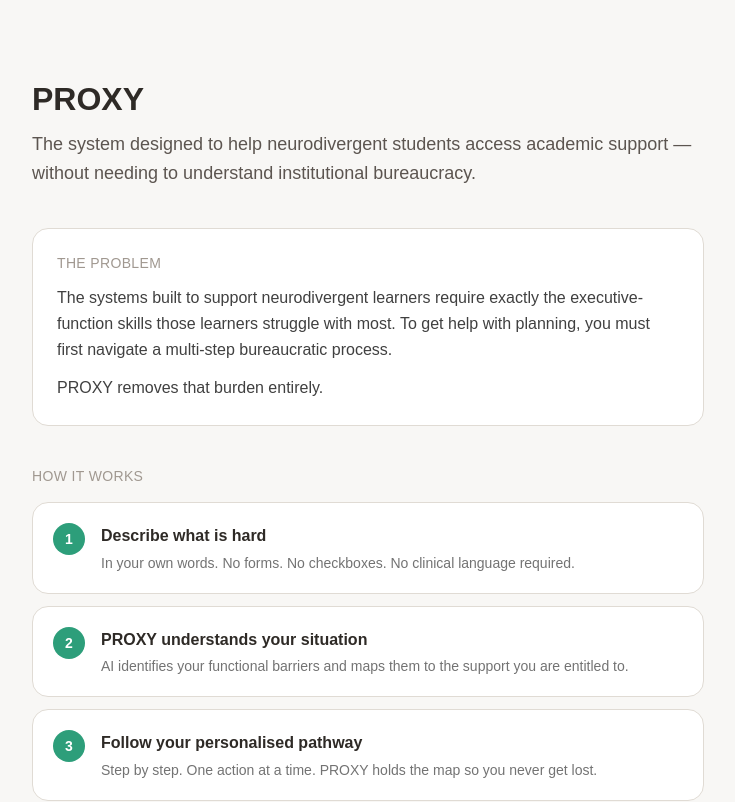
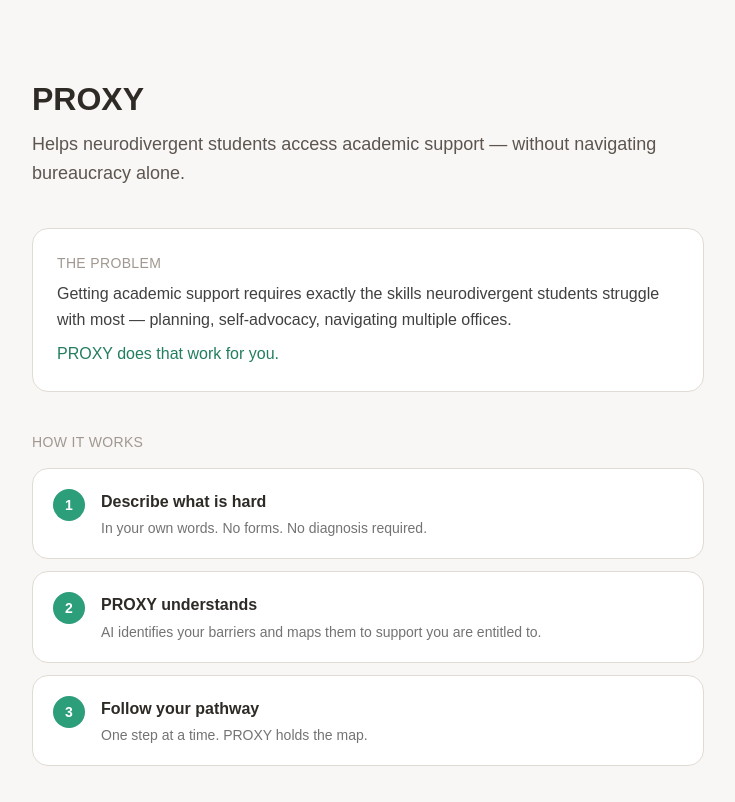
Before and after one commit to oladapo-elegbede/Proxy, a Next.js app: page / in a window 1280 px wide. Shown: the top 802 px of the page, without its empty margins (272-1007 px from the left). Built offline with nearby package versions, Linux system fonts and the light colour scheme.

Commit message:
content: shorten landing page descriptions, tighter problem statement

```diff
--- a/app/page.tsx
+++ b/app/page.tsx
@@ -13,15 +13,14 @@ export default function LandingPage() {
               PROXY
             </h1>
             <p className="text-body sm:text-large text-neutral-600 leading-relaxed">
-              The system designed to help neurodivergent students access
-              academic support — without needing to understand institutional
-              bureaucracy.
+              Helps neurodivergent students access academic support —
+              without navigating bureaucracy alone.
             </p>
           </div>
 
           {/* The problem */}
           <section aria-labelledby="problem-heading">
-            <div className="rounded-card bg-white border border-neutral-200 p-4 sm:p-6 space-y-3">
+            <div className="rounded-card bg-white border border-neutral-200 p-4 sm:p-6 space-y-2">
               <h2
                 id="problem-heading"
                 className="text-sm font-medium text-neutral-400 uppercase tracking-wide"
@@ -29,13 +28,12 @@ export default function LandingPage() {
                 The problem
               </h2>
               <p className="text-body text-neutral-700 leading-relaxed">
-                The systems built to support neurodivergent learners require
-                exactly the executive-function skills those learners struggle
-                with most. To get help with planning, you must first navigate
-                a multi-step bureaucratic process.
+                Getting academic support requires exactly the skills
+                neurodivergent students struggle with most — planning,
+                self-advocacy, navigating multiple offices.
               </p>
-              <p className="text-body text-neutral-700 leading-relaxed">
-                PROXY removes that burden entirely.
+              <p className="text-body text-primary-600 font-medium">
+                PROXY does that work for you.
               </p>
             </div>
           </section>
@@ -54,19 +52,19 @@ export default function LandingPage() {
                   step: "1",
                   title: "Describe what is hard",
                   description:
-                    "In your own words. No forms. No checkboxes. No clinical language required.",
+                    "In your own words. No forms. No diagnosis required.",
                 },
                 {
                   step: "2",
-                  title: "PROXY understands your situation",
+                  title: "PROXY understands",
                   description:
-                    "AI identifies your functional barriers and maps them to the support you are entitled to.",
+                    "AI identifies your barriers and maps them to support you are entitled to.",
                 },
                 {
                   step: "3",
-                  title: "Follow your personalised pathway",
+                  title: "Follow your pathway",
                   description:
-                    "Step by step. One action at a time. PROXY holds the map so you never get lost.",
+                    "One step at a time. PROXY holds the map.",
                 },
               ].map((item) => (
                 <li
```
